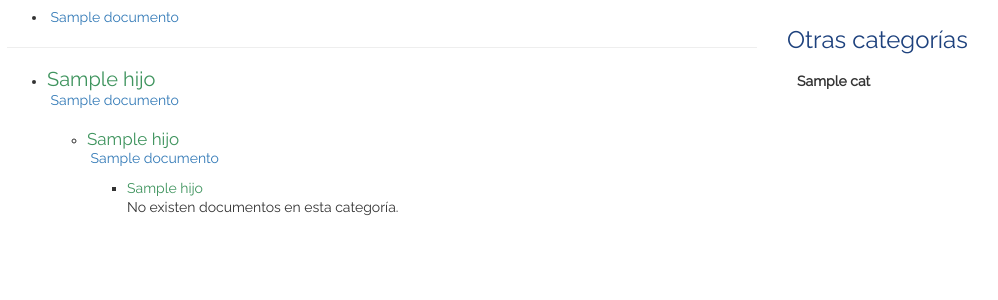
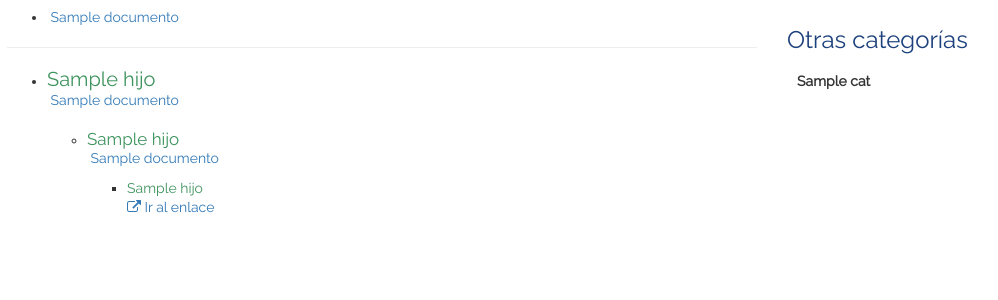
Before and after one commit to soncco/egemsa, a Django app: template front/templates/front/categoria.html in a window 1280 px wide. Shown: the part 221-521 px from the top of the page, without its empty margins (63-1061 px from the left). Run offline with Django 3.2, Linux system fonts and the light colour scheme; the template is opened without the code that fills it: most values are stand-ins (such as "Sample title", 1, 10 or a date in 2020); some libraries are stand-ins or nearby versions.

Commit message:
Enlaces y particinte y url

```diff
--- a/base/models.py
+++ b/base/models.py
@@ -38,6 +38,7 @@ class Documento(models.Model):
     nombre = models.CharField(max_length=255)
     fecha = models.DateField()
     descripcion = RichTextField(null=True, blank=True)
+    enlace = models.URLField(max_length=255, blank=True, null=True)
     creado_por = models.ForeignKey(User)
     orden_anual = models.BooleanField(default=False)
 
@@ -46,7 +47,7 @@ class Documento(models.Model):
 
 @python_2_unicode_compatible
 class Archivo(models.Model):
-    fecha = models.DateField(blank=True, null=True)
+    fecha = models.DateField()
     pertenece_a = models.ForeignKey(Documento)
     nombre = models.CharField(max_length=255)
     archivo = models.FileField(upload_to='', max_length=255)
@@ -88,7 +89,7 @@ class AgendaManager(models.Manager):
 class Agenda(models.Model):
     asunto = models.CharField(max_length=255)
     dirige = models.ForeignKey(Participante, related_name='Dirige')
-    participan = models.ManyToManyField(Participante, related_name='Participan')
+    participan = models.ManyToManyField(Participante, related_name='Participan', blank=True)
     junto_con = models.TextField()
     fecha_hora = models.DateTimeField()
     lugar = models.CharField(max_length=255, blank=True, null=True)
--- a/front/templates/front/categoria.html
+++ b/front/templates/front/categoria.html
@@ -12,7 +12,11 @@
                             <li><a href="{% url 'front:documento' documento.pk %}" data-pk="{{documento.pk}}"><i class="fa fa-link text-primary"></i> {{ documento.nombre }}</a></li>
                         {% endif %}
                     {% empty %}
+                        {% if documento.url != '' %}
+                        <li><a href="{{documento.url}}" target="_blank"><i class="fa fa-external-link"></i> Ir al enlace</a></li>
+                        {% else %}
                         <li>No existen documentos en la categoría padre.</li>
+                        {% endif %}
                     {% endfor %}
                 </ul>
                 <hr>
@@ -28,7 +32,11 @@
                                     <li><a href="{% url 'front:documento' documento.pk %}" data-pk="{{documento.pk}}"><i class="fa fa-link text-primary"></i> {{ documento.nombre }}</a></li>
                                 {% endif %}
                             {% empty %}
-                                <li>No existen documentos en esta categoría.</li>
+                                {% if documento.url != '' %}
+                                <li><a href="{{documento.url}}" target="_blank"><i class="fa fa-external-link"></i> Ir al enlace</a></li>
+                                {% else %}
+                                <li>No existen documentos en la categoría padre.</li>
+                                {% endif %}
                             {% endfor %}
                         </ul>
                         {% if hijo.categoria_set.count != 0 %}
@@ -44,7 +52,11 @@
                                             <li><a href="{% url 'front:documento' documento.pk %}" data-pk="{{documento.pk}}"><i class="fa fa-link text-primary"></i> {{ documento.nombre }}</a></li>
                                         {% endif %}
                                     {% empty %}
-                                        <li>No existen documentos en esta categoría.</li>
+                                        {% if documento.url != '' %}
+                                        <li><a href="{{documento.url}}" target="_blank"><i class="fa fa-external-link"></i> Ir al enlace</a></li>
+                                        {% else %}
+                                        <li>No existen documentos en la categoría padre.</li>
+                                        {% endif %}
                                     {% endfor %}
                                 </ul>
                                 {% if nieto.categoria_set.count != 0 %}
@@ -60,7 +72,11 @@
                                                         <li><a href="{% url 'front:documento' documento.pk %}" data-pk="{{documento.pk}}"><i class="fa fa-link text-primary"></i> {{ documento.nombre }}</a></li>
                                                     {% endif %}
                                                 {% empty %}
-                                                    <li>No existen documentos en esta categoría.</li>
+                                                    {% if documento.url != '' %}
+                                                    <li><a href="{{documento.url}}" target="_blank"><i class="fa fa-external-link"></i> Ir al enlace</a></li>
+                                                    {% else %}
+                                                    <li>No existen documentos en la categoría padre.</li>
+                                                    {% endif %}
                                                 {% endfor %}
                                             </ul>
                                         </li>
--- a/front/templates/front/documento.html
+++ b/front/templates/front/documento.html
@@ -16,6 +16,7 @@
             <table class="table table-striped table-hover">
               <thead>
                 <tr>
+                  <th>Fecha</th>
                   <th>Nombre</th>
                   <th>Archivo</th>
                 </tr>
```
